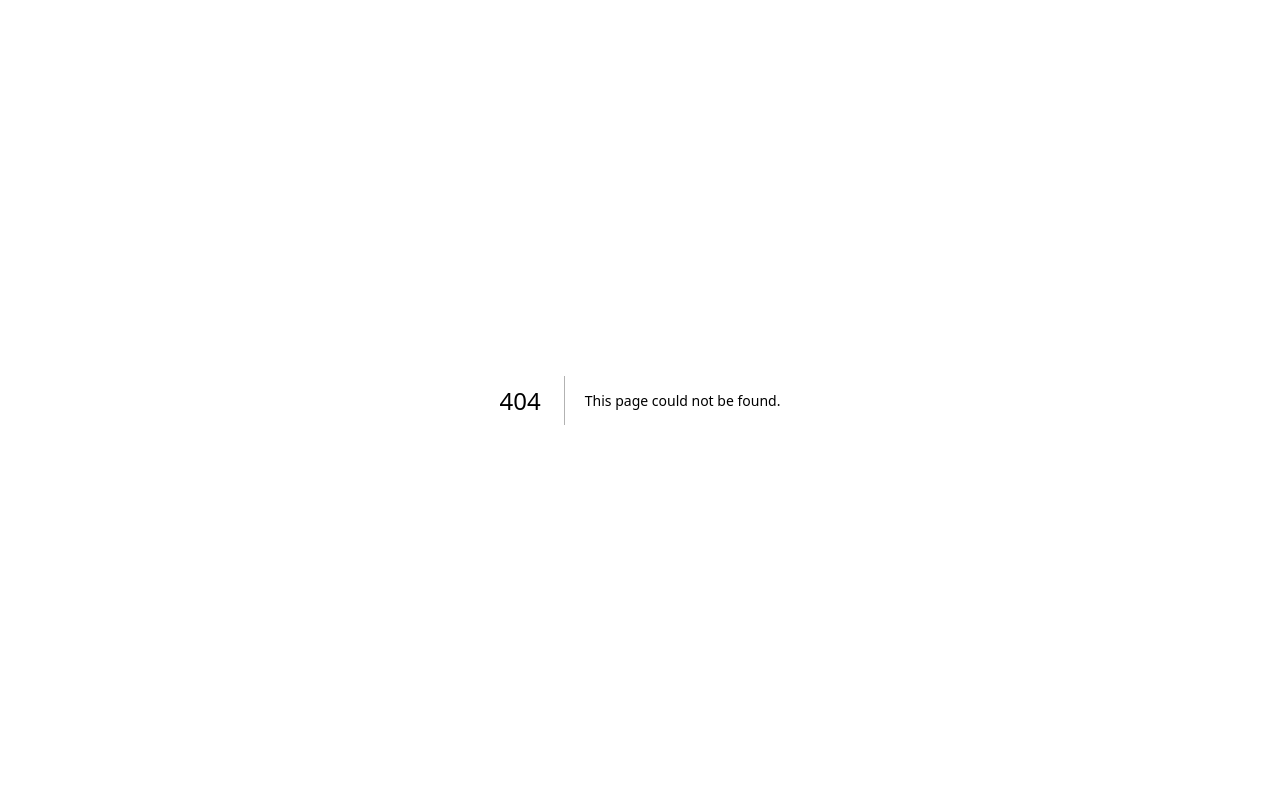
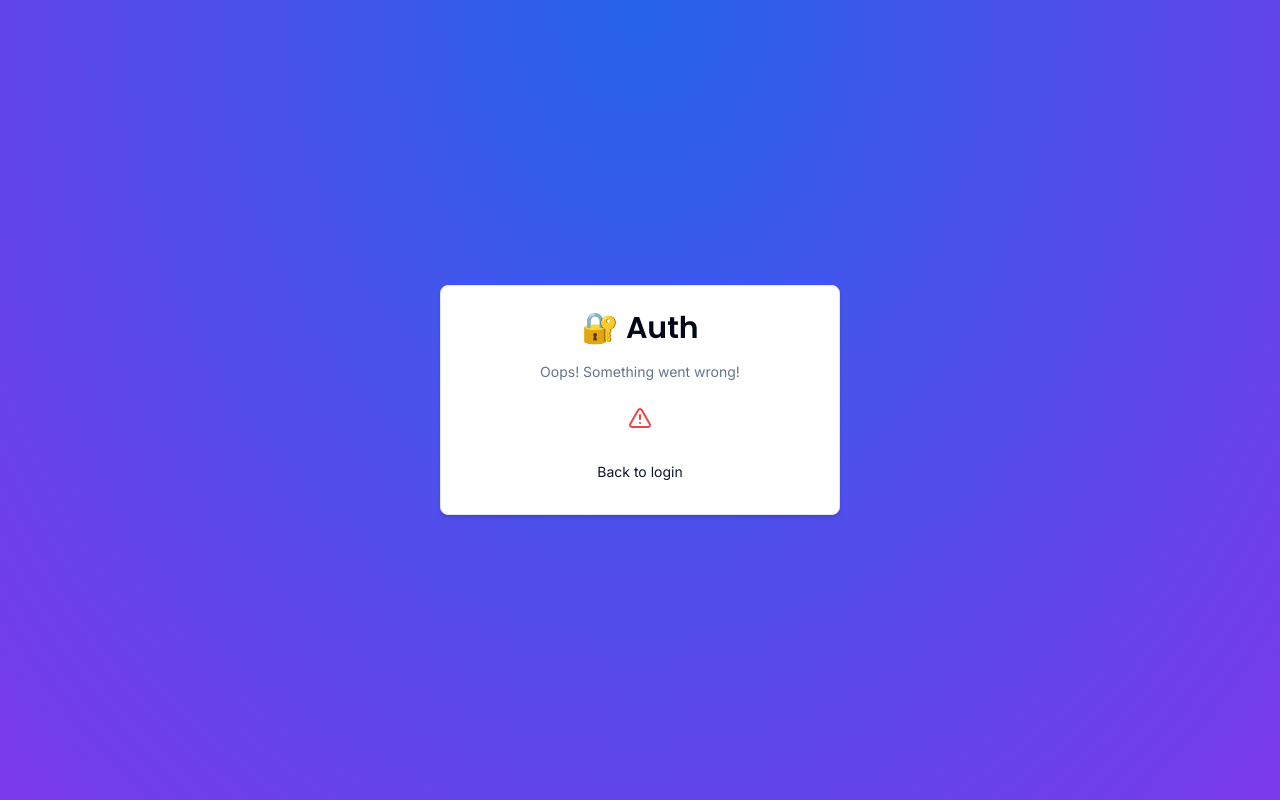
Before and after one commit to pvvquang/nextjs-c, a Next.js app: page /auth/error in a window 1280 px wide. Before the commit this address had no page. Built offline with nearby package versions, Linux system fonts and the light colour scheme.

Commit message:
feat: add CardError, AuthError page

```diff
--- /dev/null
+++ b/app/auth/error/page.tsx
@@ -0,0 +1,8 @@
+import { ErrorCard } from "@/components/auth/card-error";
+import React from "react";
+
+function AuthError() {
+  return <ErrorCard />;
+}
+
+export default AuthError;
--- /dev/null
+++ b/components/auth/card-error.tsx
@@ -0,0 +1,17 @@
+import { TriangleAlert } from "lucide-react";
+
+import CardWrapper from "@/components/auth/card-wrapper";
+
+export const ErrorCard = () => {
+  return (
+    <CardWrapper
+      headerLabel="Oops! Something went wrong!"
+      backButtonLabel="Back to login"
+      backButtonHref="/auth/login"
+    >
+      <div className="flex items-center justify-center">
+        <TriangleAlert className="text-destructive" />
+      </div>
+    </CardWrapper>
+  );
+};
```
